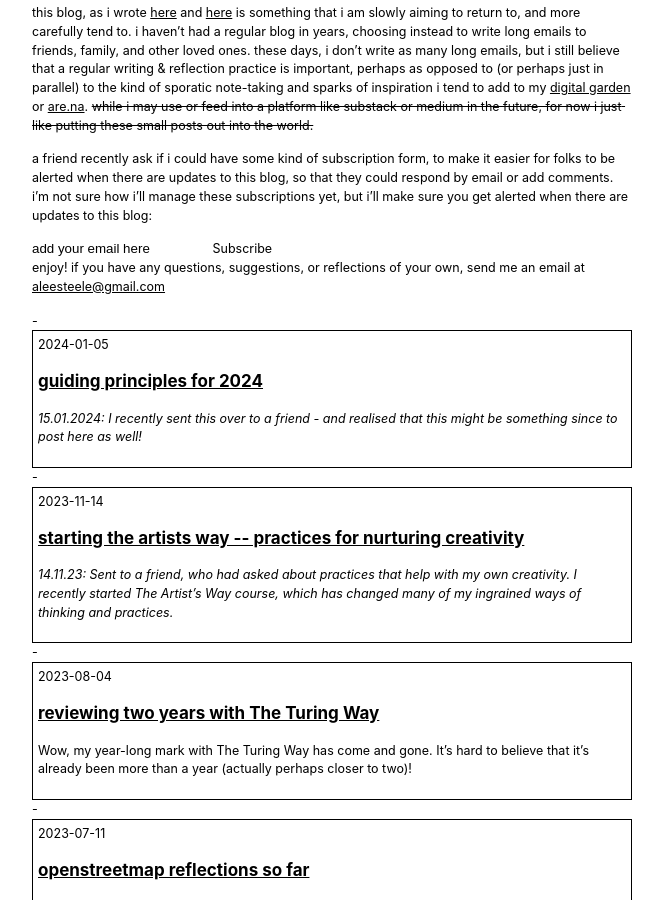
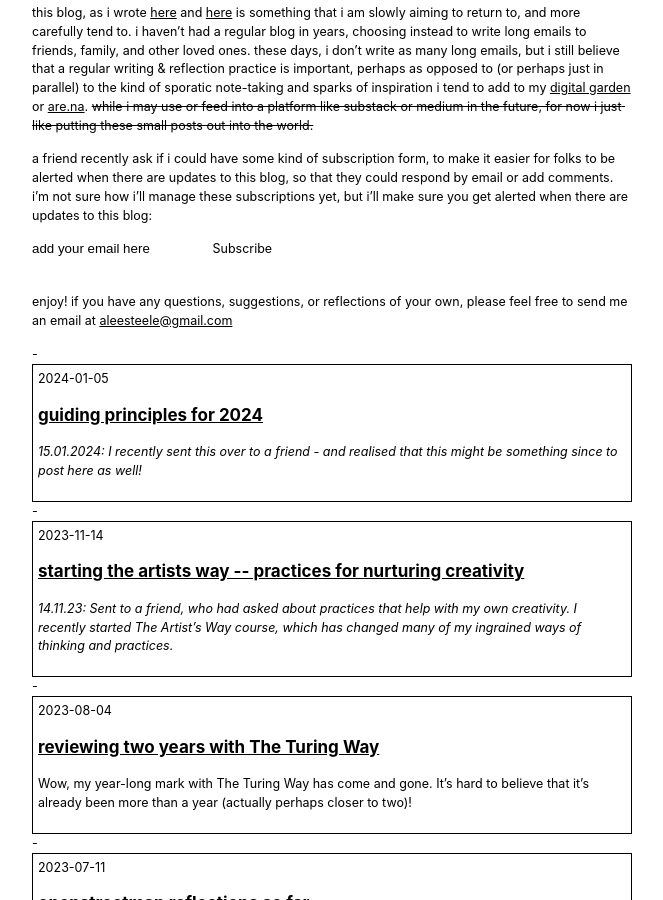
Before and after one commit to riggraz/no-style-please, a Jekyll site: the page built from blog.md, in a window 1280 px wide and 900 px high, scrolled down 476 px. Shown: the whole window, without its empty margins (308-971 px from the left). Built offline with Jekyll 4.4.1, drawn with Linux system fonts in a browser that asks for light colours.

Commit message:
Update blog.md

```diff
--- a/blog.md
+++ b/blog.md
@@ -19,8 +19,8 @@ a friend recently ask if i could have some kind of subscription form, to make it
 >
   <input type="email" name="email" id="bd-email" style="border:1px; background-color:#ffffff;" placeholder="add your email here" />
   <input type="submit" value="Subscribe" style="border:1px; background-color:#ffffff;" />
-</form>
+</form><br/>
 
-enjoy! if you have any questions, suggestions, or reflections of your own, send me an email at [aleesteele@gmail.com](mailto:aleesteele@gmail.com)
+enjoy! if you have any questions, suggestions, or reflections of your own, please feel free to send me an email at [aleesteele@gmail.com](mailto:aleesteele@gmail.com)
 
 {% include all-blog-list.html %}
```
